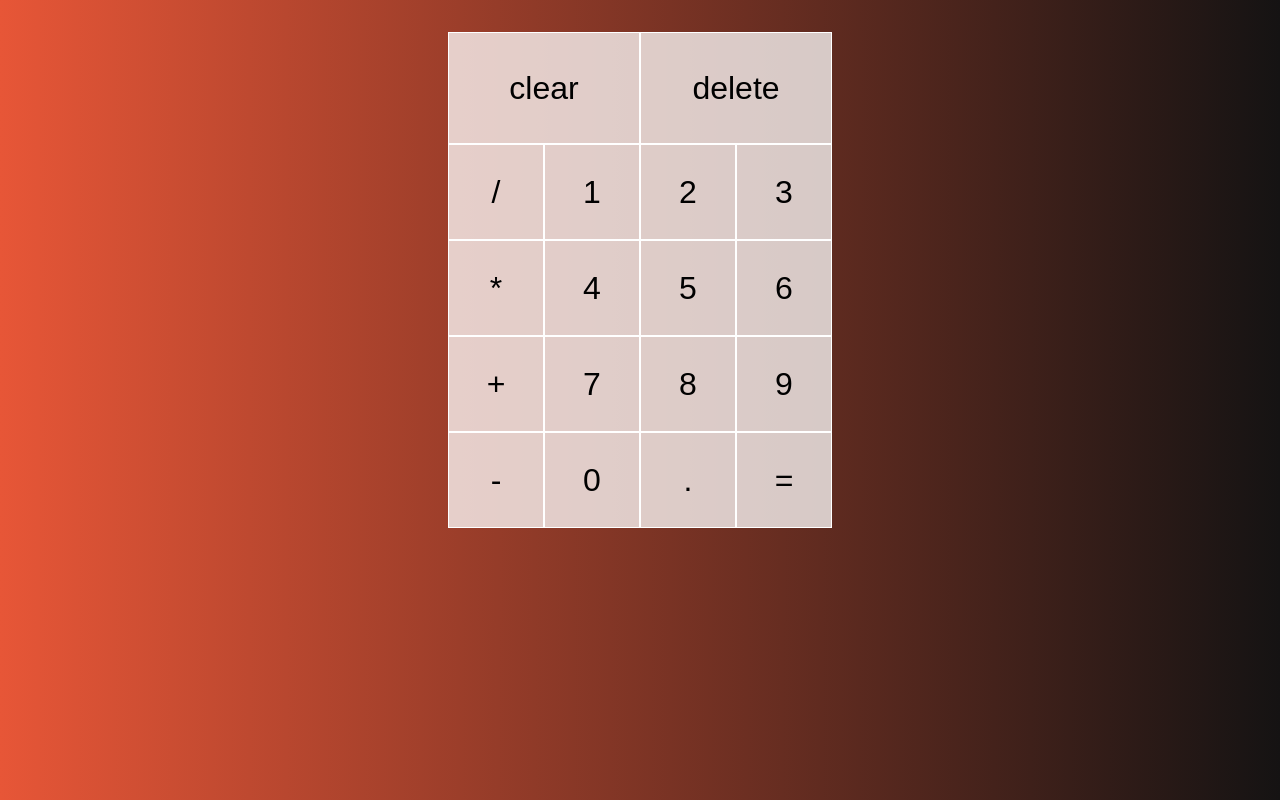
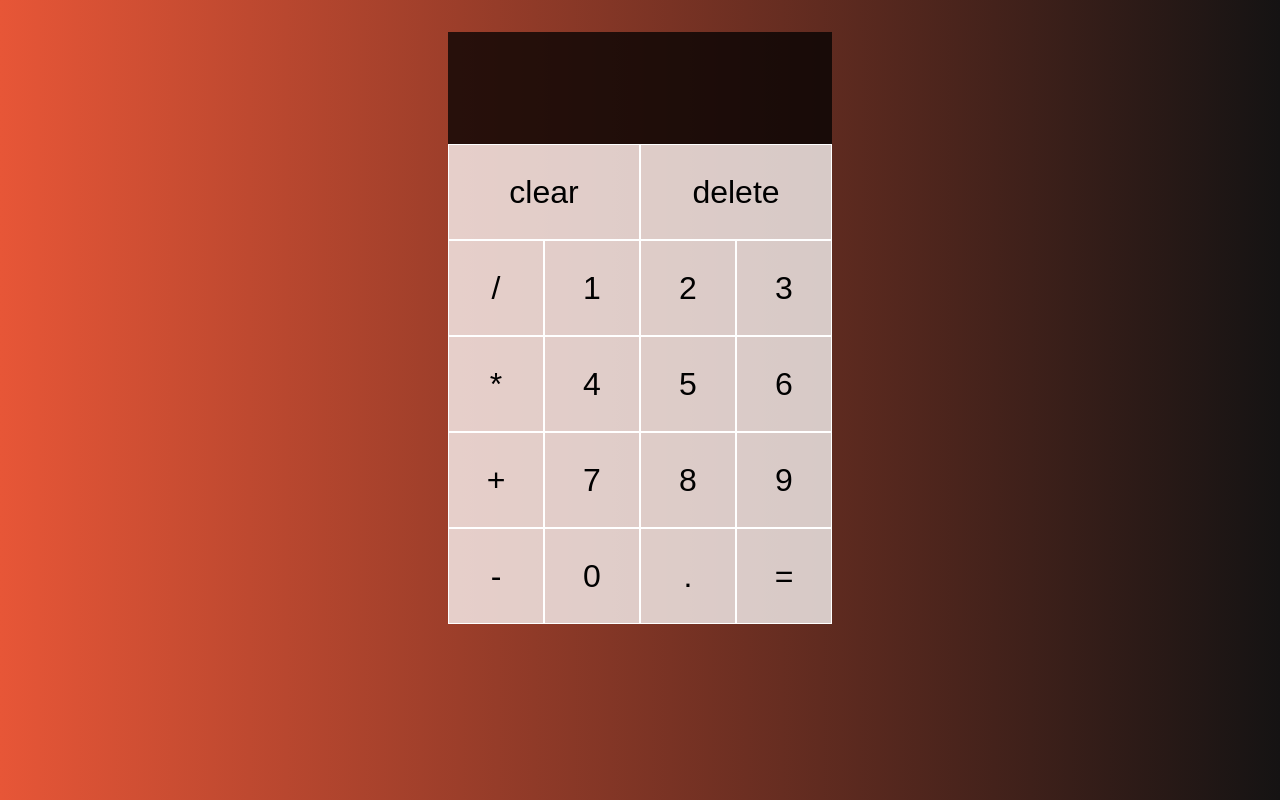
Before and after one commit to hampster2018/Tutorial-React-Calculator, a React (Create React App) app: page / in a window 1280 px wide. Built offline with nearby package versions, Linux system fonts and the light colour scheme.

Commit message:
Fixed output box

```diff
--- a/src/App.css
+++ b/src/App.css
@@ -31,3 +31,26 @@
 .two-span{
   grid-column: span 2;
 }
+
+.output {
+  grid-column: 1 / -1;
+  background-color: rgba(0, 0, 0, .75);
+  display: flex;
+  flex-direction: column;
+  align-items: flex-end;
+  justify-content: space-around;
+  padding: .75rem;
+  word-wrap: break-word;
+  word-break: break-all;
+}
+
+.output .previous-operand {
+  color: rgba(255, 255, 255, 0.75);
+  font-size: 1.5rem;
+}
+
+
+.output .current-operand {
+  color: white;
+  font-size: 2.5rem;
+}
--- a/src/App.js
+++ b/src/App.js
@@ -58,9 +58,8 @@
 
 
   return (
-    <body>
+    <body className='grid'>
 
-    <div className="mainCalc">
       <div className="output">
         <div className="previous-operand">
           {formatOperand(previousOperand)}{operation}
@@ -70,10 +69,7 @@
           {formatOperand(currentOperand)}
         </div>
 
-
       </div>
-
-      <div className="grid">
       <button className="two-span">clear</button>
       <button className="two-span">delete</button>
       <button>/</button>
@@ -92,8 +88,6 @@
       <DigitButton digit="0" dispatch={{dispatch}}>1</DigitButton>
       <button>.</button>
       <button>=</button>
-      </div>
-    </div>
 
     </body>
   );
```
Lines whose indentation alone changed are shown as unchanged.
